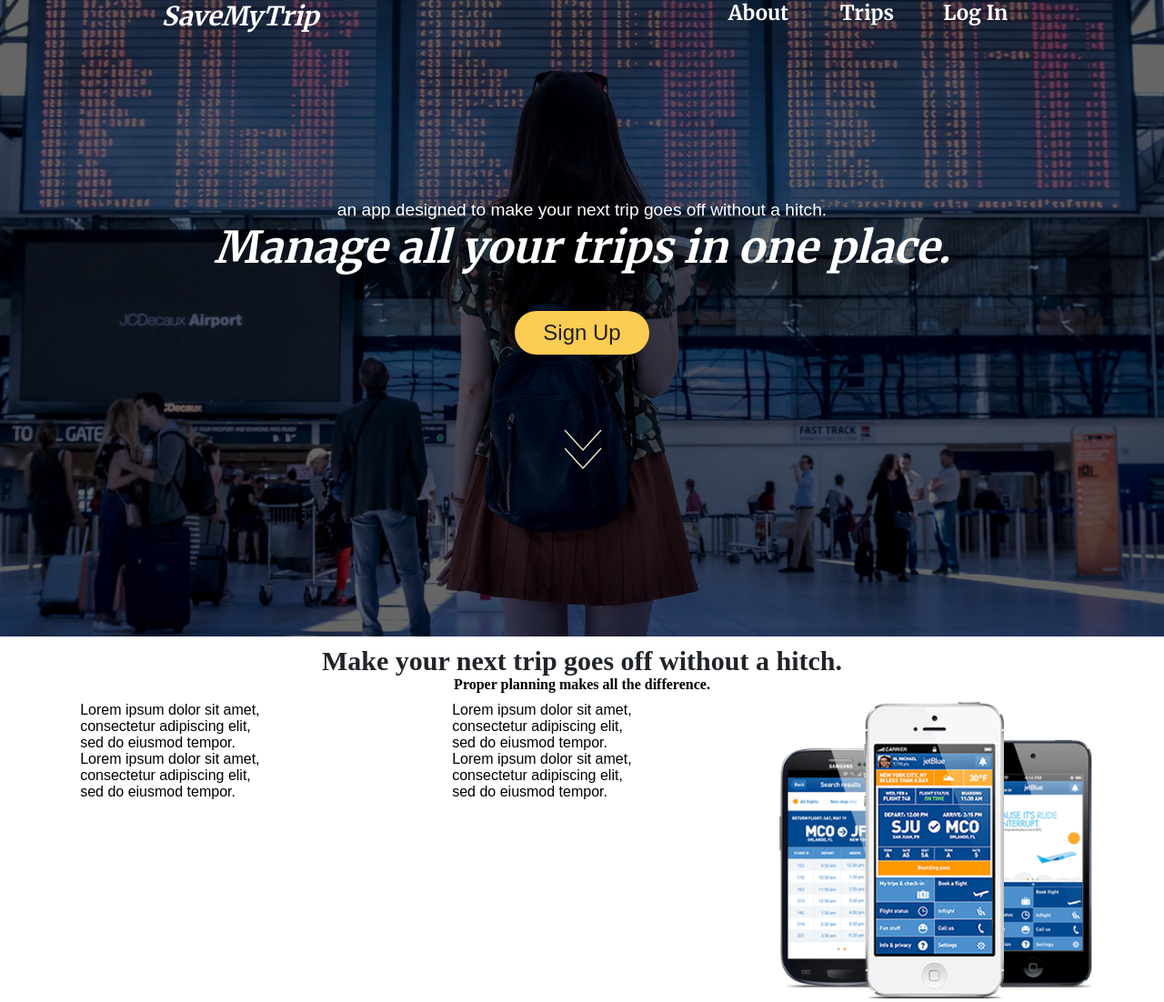
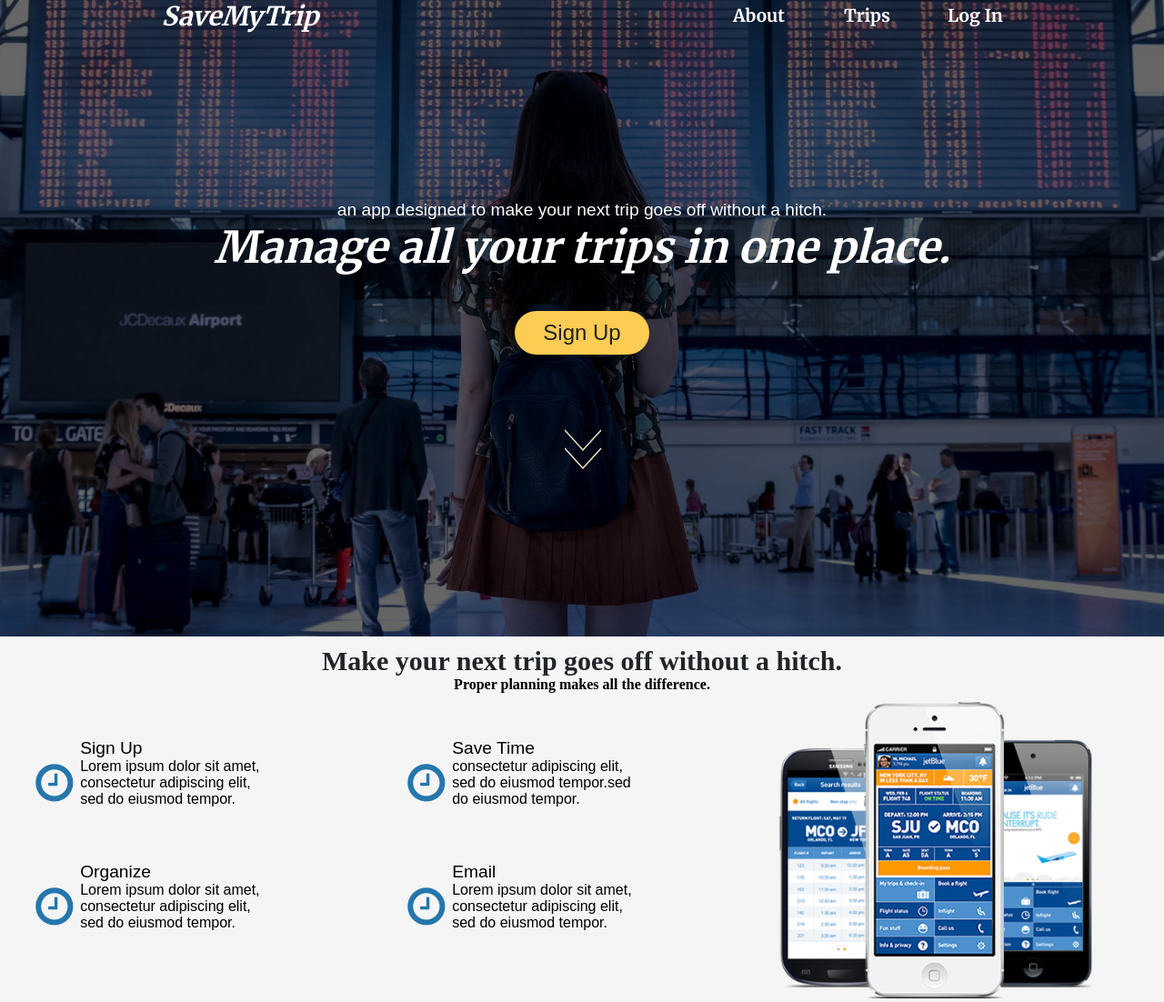
Before and after one commit to NawarYossef/save-my-trip, a website: page public/index.html in a window 1280 px wide. Shown: the whole page at 91% size. Drawn offline with nearby package versions, Linux system fonts and the light colour scheme.

Commit message:
align text with heading in the description section

```diff
--- a/public/index.html
+++ b/public/index.html
@@ -6,6 +6,8 @@
   <meta name="viewport" content="width=device-width, initial-scale=1.0">
   <!--<link rel="stylesheet" type="text/css" href="stylesheets/modules/sass.css">-->
   <link href="https://fonts.googleapis.com/css?family=Merriweather:700" rel="stylesheet">
+  <link rel="stylesheet" href="https://cdnjs.cloudflare.com/ajax/libs/font-awesome/4.7.0/css/font-awesome.min.css">
+  <link rel="stylesheet" type="text/css" href="stylesheets/hover.css">
   <link rel="stylesheet" type="text/css" href="stylesheets/index.css">
 </head>
 <body>
@@ -13,9 +15,9 @@
     <div class="header-wrapper col-12">
       <nav class="navbar col-6">
         <ul class=" ul-header">
-          <li class=""><a href="#">About</a></li>
-          <li class=""><a href="#">Trips</a></li>
-          <li class="log-in"><a href="#">Log In</a></li>
+          <li class=""><a href="#" class="hvr-underline-from-left">About</a></li>
+          <li class=""><a href="#" class="hvr-underline-from-left">Trips</a></li>
+          <li class="log-in"><a href="#" class="hvr-underline-from-left">Log In</a></li>
         </ul>
       </nav>
 
@@ -57,12 +59,14 @@
         <div class="text-1">
             <i class="fa fa-clock-o" aria-hidden="true"></i>
           <p>
+            <span class="description-header">Sign Up</span><br>
             Lorem ipsum dolor sit amet, consectetur adipiscing elit, sed do eiusmod tempor.
           </p>
         </div>
         <div class="text-2">
             <i class="fa fa-clock-o" aria-hidden="true"></i>
           <p>
+            <span class="description-header">Organize</span><br>
             Lorem ipsum dolor sit amet, consectetur adipiscing elit, sed do eiusmod tempor.
           </p>
         </div>
@@ -72,12 +76,13 @@
           <div class="text-1">
               <i class="fa fa-clock-o" aria-hidden="true"></i>
             <p>
-              Lorem ipsum dolor sit amet, consectetur adipiscing elit, sed do eiusmod tempor.
+              <span class="description-header">Save Time</span><br>consectetur adipiscing elit, sed do eiusmod tempor.sed do eiusmod tempor.
             </p>
           </div>
           <div class="text-2">
               <i class="fa fa-clock-o" aria-hidden="true"></i>
             <p>
+              <span class="description-header">Email</span><br>
               Lorem ipsum dolor sit amet, consectetur adipiscing elit, sed do eiusmod tempor.
             </p>
           </div>
--- a/public/stylesheets/index.css
+++ b/public/stylesheets/index.css
@@ -106,11 +106,9 @@ header {
   display: block;
   position: relative;
   text-align: center;
-  /* width: 100%; */
   height: 700px;
   background-image: url("../images/airport1.jpg");
   background-position: 50% 80%;
-  /* background-position-x: 10px;  */
   background-size: 100%;
 }
 
@@ -123,6 +121,7 @@ body header .navbar {
   display: inline-block;
   text-align: center;
   float: right;
+  margin-top: 5px;
 }
 
 body header nav .ul-header {
@@ -138,14 +137,43 @@ nav ul li {
 }
 
 nav ul li a {
-  font: normal 1.4em 'Merriweather', serif;
+  font: normal 1.2em 'Merriweather', serif;
   color: #ffffff;
   text-decoration: none;
 }
 
-nav ul li a:hover {
-  color: #222020;
+/* * * * * * * * * * * * * * * * * * * */
+/*      css hover effect for nav bar   */
+/* * * * * * * * * * * * * * * * * * * */
+.hvr-underline-from-left {
+  display: inline-block;
+  vertical-align: middle;
+  -webkit-transform: perspective(1px) translateZ(0);
+  transform: perspective(1px) translateZ(0);
+  box-shadow: 0 0 1px transparent;
+  position: relative;
+  overflow: hidden;
 }
+.hvr-underline-from-left:before {
+  content: "";
+  position: absolute;
+  z-index: -1;
+  left: 0;
+  right: 100%;
+  bottom: 0;
+  background: rgb(236, 236, 236);
+  height: 2px;
+  -webkit-transition-property: right;
+  transition-property: right;
+  -webkit-transition-duration: 0.3s;
+  transition-duration: 0.3s;
+  -webkit-transition-timing-function: ease-out;
+  transition-timing-function: ease-out;
+}
+.hvr-underline-from-left:hover:before, .hvr-underline-from-left:focus:before, .hvr-underline-from-left:active:before {
+  right: 0;
+}
+/* ========================== */
 
 h1 {
   color: #ffffff;
@@ -230,7 +258,7 @@ h2 {
 /* * * * * * * * * * * */
 
 main {
-  background-color: #ffffff;
+  background-color: #f5f5f5;
   /* background-color: #fdcc52; */
 }
 
@@ -251,8 +279,20 @@ main h2 {
   font-size: 3em;
   margin-right: 25px;
 }
+
+.description  {
+  margin-top: 40px;
+}
+
 .description p {
   font: normal 1em sans-serif;
   display: inline-block;
   width: 200px;
 }
+
+.description-header {
+  font: normal 1.2em sans-serif;
+}
+.text-2 {
+  margin-top: 60px;
+}
```
